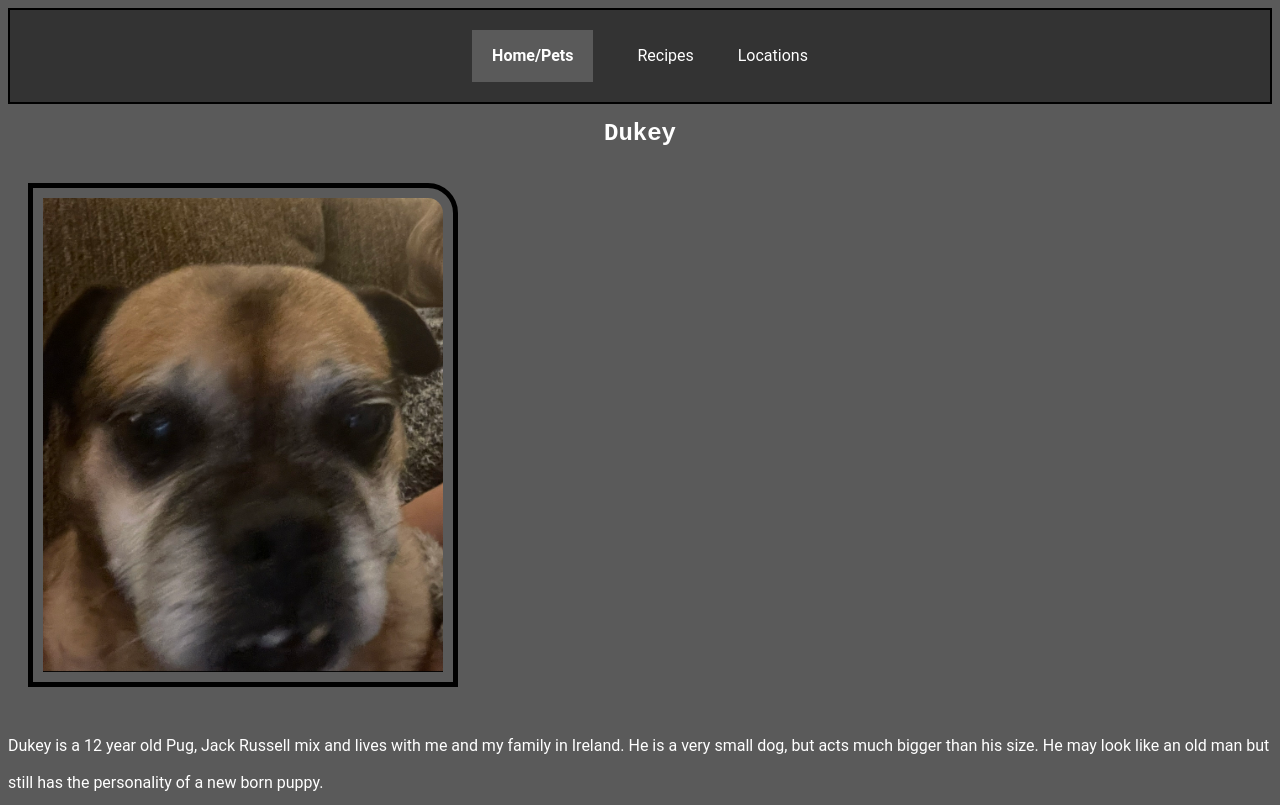
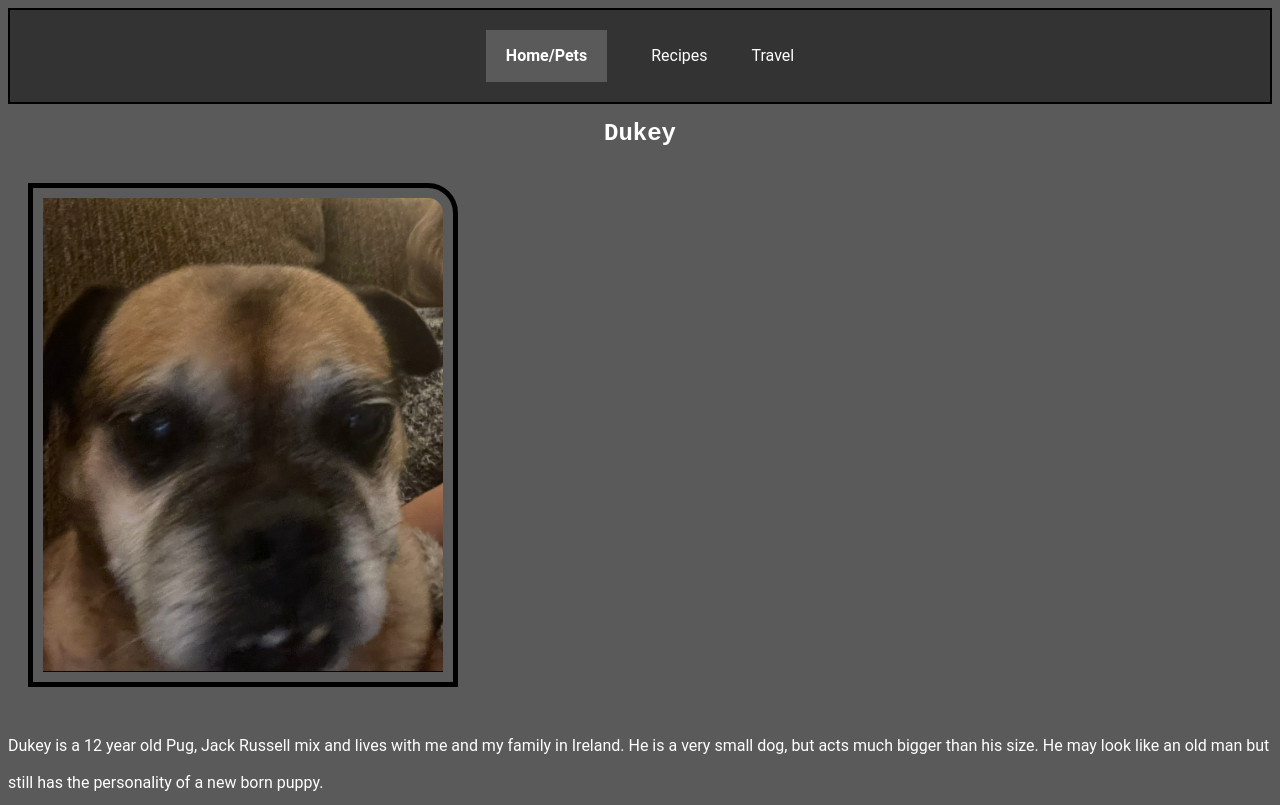
Before and after one commit to morrisluke143/tabletview, a plain HTML site: page index.html in a window 1280 px wide. Shown: the top 805 px of the page. Drawn offline with Linux system fonts and the light colour scheme.

Commit message:
Update index.html

```diff
--- a/index.html
+++ b/index.html
@@ -14,7 +14,7 @@
         <ul class="navbar">
             <li class="active"><a href="index.html">Home/Pets</a></li>
             <li><a href="recipes.html">Recipes</a></li>
-            <li><a href="location.html">Locations</a></li>
+            <li><a href="location.html">Travel</a></li>
         </ul>
     </nav>
     <main id="main">
```
